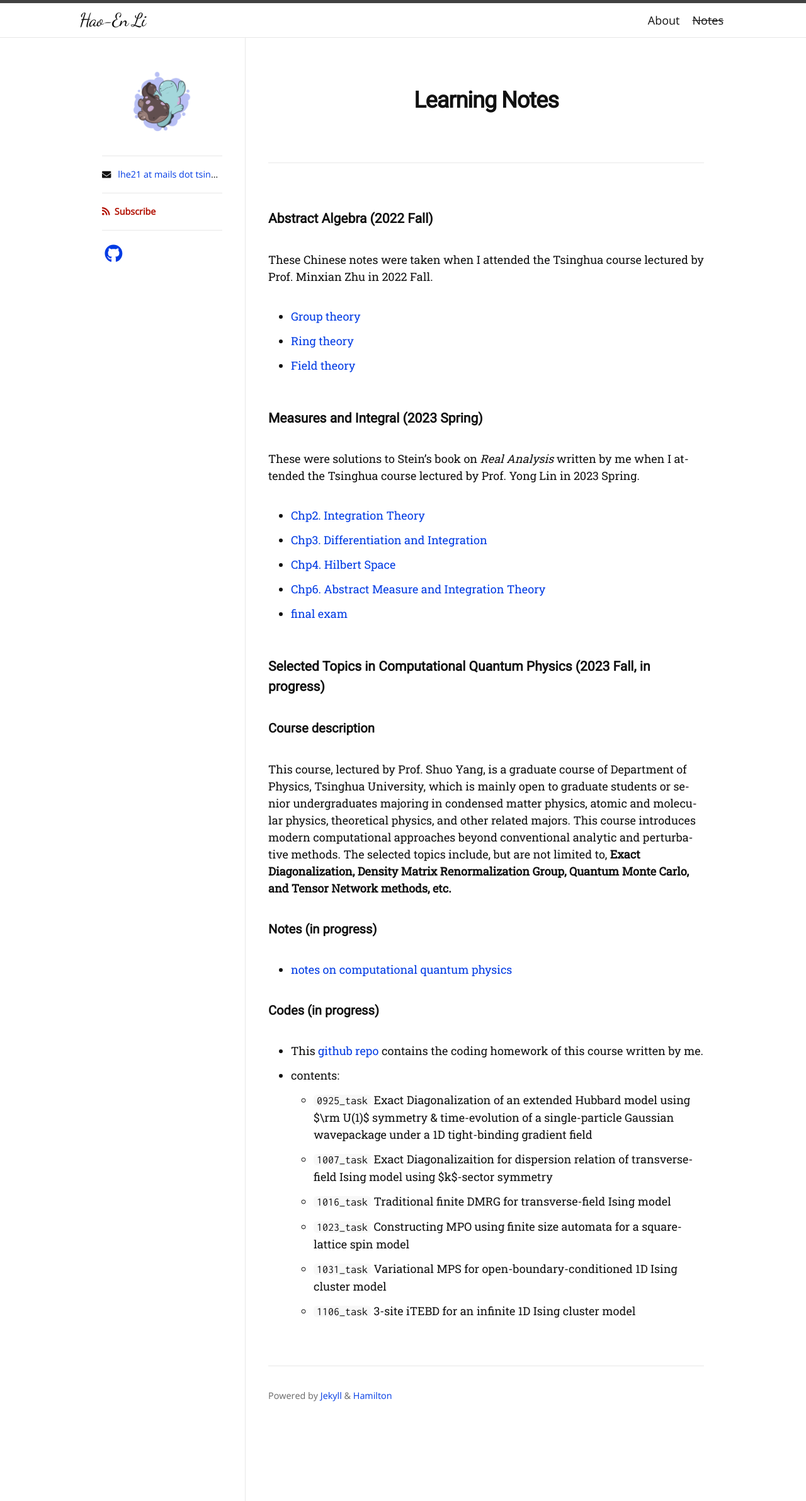
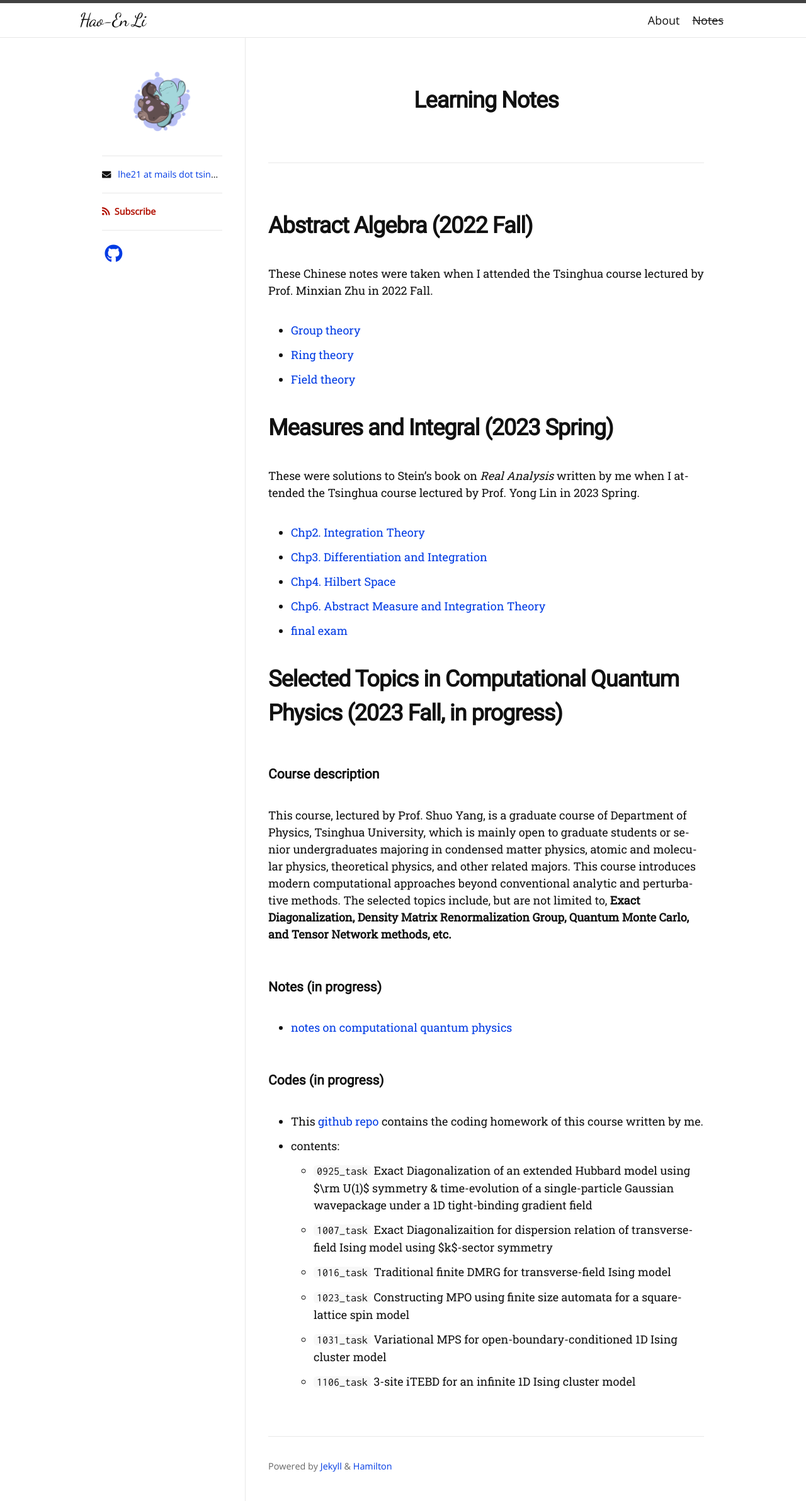
Before and after one commit to haoen2021/haoen2021.github.io, a Jekyll site: the page built from docs.md, in a window 1280 px wide. Shown: the whole page at 63% size. Built offline with Jekyll 4.4.1, drawn with Linux system fonts in a browser that asks for light colours; nearby versions of some CDN libraries; some web fonts are replaced.

Commit message:
Update docs.md

```diff
--- a/docs.md
+++ b/docs.md
@@ -3,7 +3,7 @@ layout: page
 title: Learning Notes
 permalink: /docs/
 ---
-### Abstract Algebra (2022 Fall)
+# Abstract Algebra (2022 Fall)
 
 These Chinese notes were taken when I attended the Tsinghua course lectured by Prof. Minxian Zhu in 2022 Fall.
 
@@ -11,7 +11,7 @@ These Chinese notes were taken when I attended the Tsinghua course lectured by P
 + [Ring theory](documents/抽象代数-环论 整理.pdf)
 + [Field theory](documents/抽象代数-域论 整理.pdf)
 
-### Measures and Integral (2023 Spring)
+# Measures and Integral (2023 Spring)
 
 These were solutions to Stein's book on *Real Analysis* written by me when I attended the Tsinghua course lectured by Prof. Yong Lin in 2023 Spring.
 
@@ -21,17 +21,17 @@ These were solutions to Stein's book on *Real Analysis* written by me when I att
 + [Chp6. Abstract Measure and Integration Theory](documents/6abstract.pdf)
 + [final exam](documents/final.pdf)
 
-### Selected Topics in Computational Quantum Physics (2023 Fall, in progress)
+# Selected Topics in Computational Quantum Physics (2023 Fall, in progress)
 
-#### Course description
+### Course description
 
 This course, lectured by Prof. Shuo Yang, is a graduate course of Department of Physics, Tsinghua University, which is mainly open to graduate students or senior undergraduates majoring in condensed matter physics, atomic and molecular physics, theoretical physics, and other related majors. This course introduces modern computational approaches beyond conventional analytic and perturbative methods. The selected topics include, but are not limited to, **Exact Diagonalization, Density Matrix Renormalization Group, Quantum Monte Carlo, and Tensor Network methods, etc.**
 
-#### Notes (in progress)
+### Notes (in progress)
 
 + [notes on computational quantum physics](documents/STCQP.pdf)
 
-#### Codes (in progress)
+### Codes (in progress)
 
 + This [github repo](https://github.com/haoen2021/Toy-models-in-Computational-Quantum-Physics) contains the coding homework of this course written by me.
 + contents:
```
